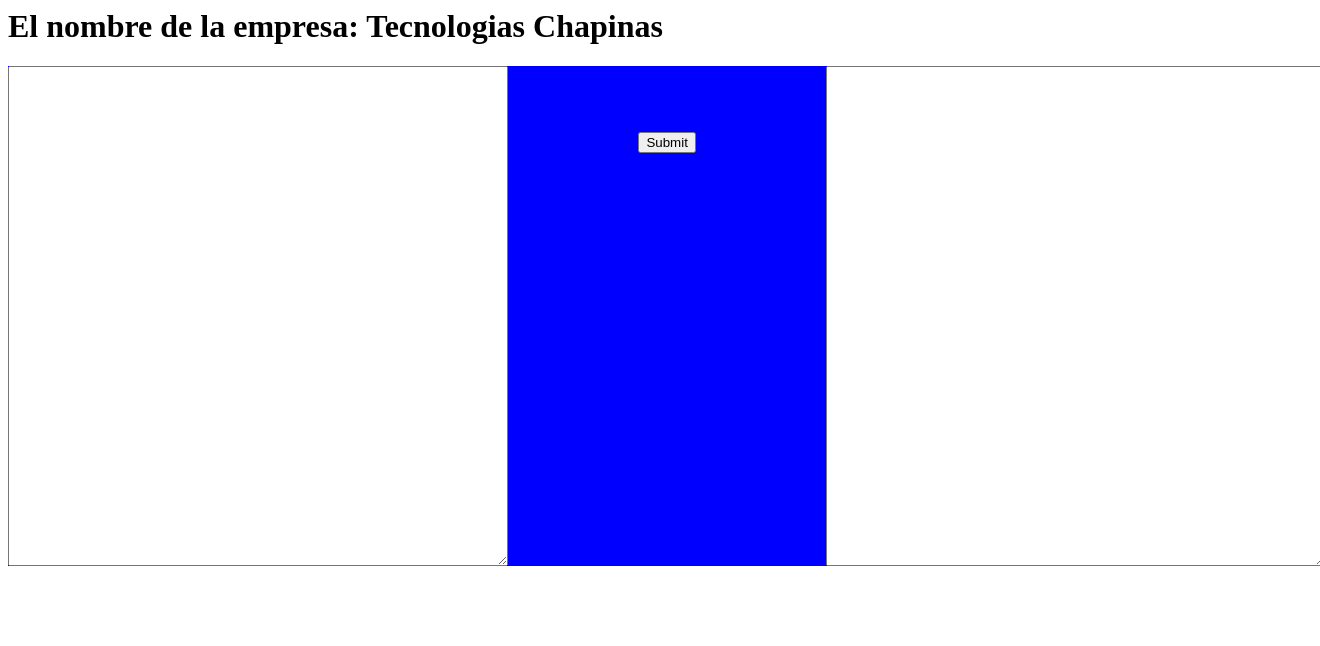
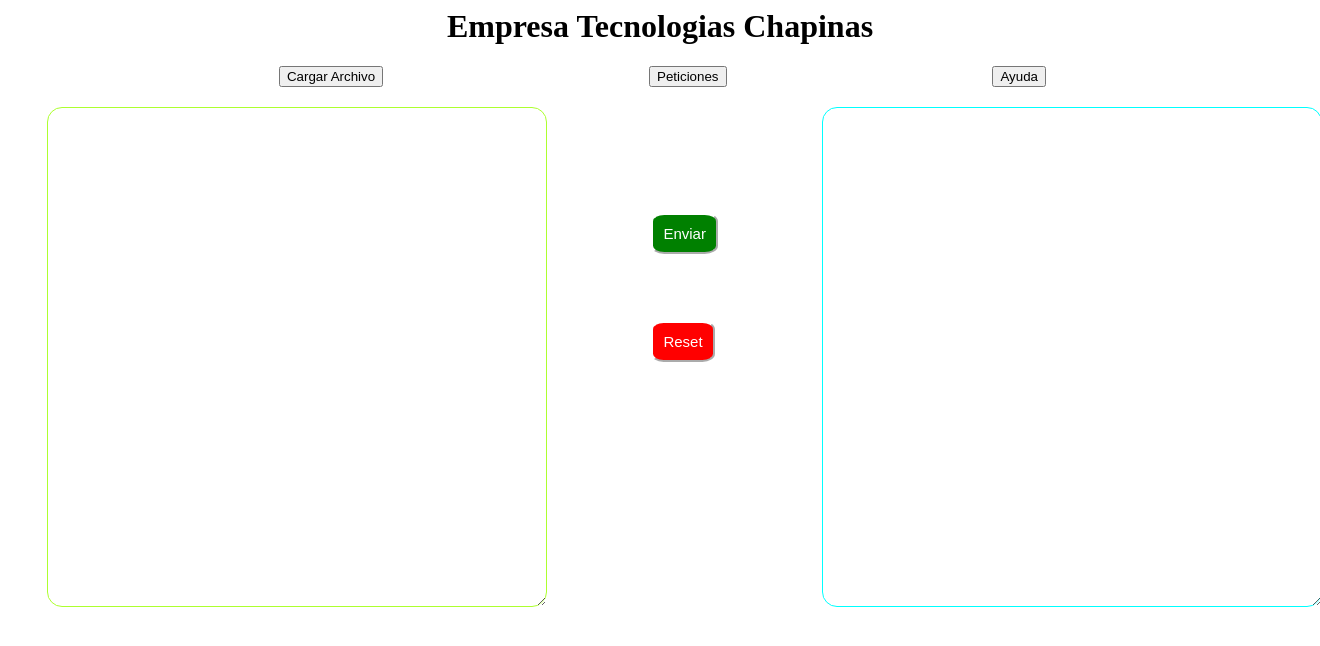
Before and after one commit to LuisReal/IPC2_Proyecto3_201313965, a Django app: page /saludo/ in a window 1320 px wide. Shown: the top 646 px of the page. Run offline with Django 4.2, Linux system fonts and the light colour scheme.

Commit message:
Disenando la pagina

```diff
--- a/frontend/main/gestionComentarios/templates/gestionComentarios/Empresa.html
+++ b/frontend/main/gestionComentarios/templates/gestionComentarios/Empresa.html
@@ -3,18 +3,24 @@
     <title>Plantilla Inicial</title>
 </head>
 <body>
-    <h1>El nombre de la empresa: {{nombre}}</h1>
+    <h1 style="text-align: center;">Empresa {{nombre}}</h1>
 
-    <form method= "POST">
-        <div class="row" style ="background-color:blue ; display: flex;">
-            <div class ="col" style ="padding-right: 5%;">
-                <textarea style="width: 500px; height: 500px;"></textarea>
+    <div style="display: flex; padding-left: 5px; justify-content: space-evenly; ">
+        <input type="submit" value="Cargar Archivo">
+        <input type="submit" value="Peticiones">
+        <input type="submit" value="Ayuda">
+    </div>
+    <form method= "POST" >
+        <div class="row" style ="display: flex; margin-top: 20px;">
+            <div class ="col" style ="padding-right: 5%; padding-left: 3%;">
+                <textarea style="width: 500px; height: 500px; border-radius: 3%; border-color: greenyellow;"></textarea>
             </div>
-            <div class ="col" style ="padding: 5% ;">
-                <input type="submit">
+            <div class ="col" style ="padding: 3% ;">
+                <input type="submit" value="Enviar" style="margin-top: 100%; background-color: green; color: white; font-size: 15; border-radius: 20%; padding: 10px; border-color: white;">
+                <input type="submit" value="Reset" style="margin-top: 100%; background-color: red; color: white; font-size: 15; border-radius: 20%; padding: 10px; border-color: white;">
             </div>
             <div class ="col" style ="padding-left: 5%;">
-                <textarea style="width: 500px; height: 500px;"></textarea>
+                <textarea style="width: 500px; height: 500px; border-radius: 3%; border-color: aqua;"></textarea>
             </div>
         </div>
     </form>
```
